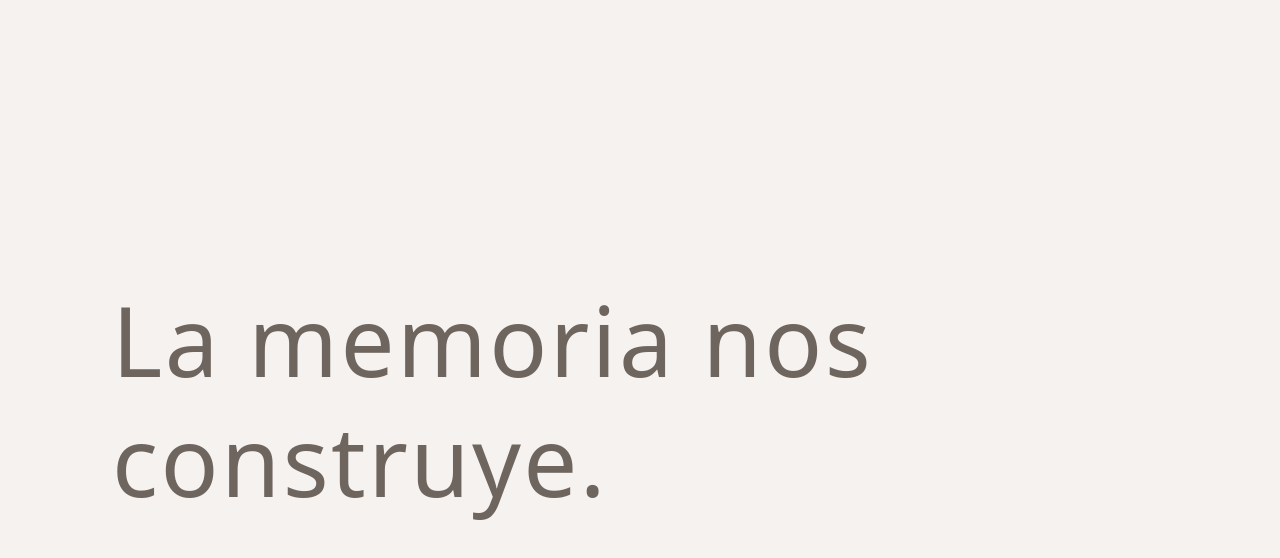
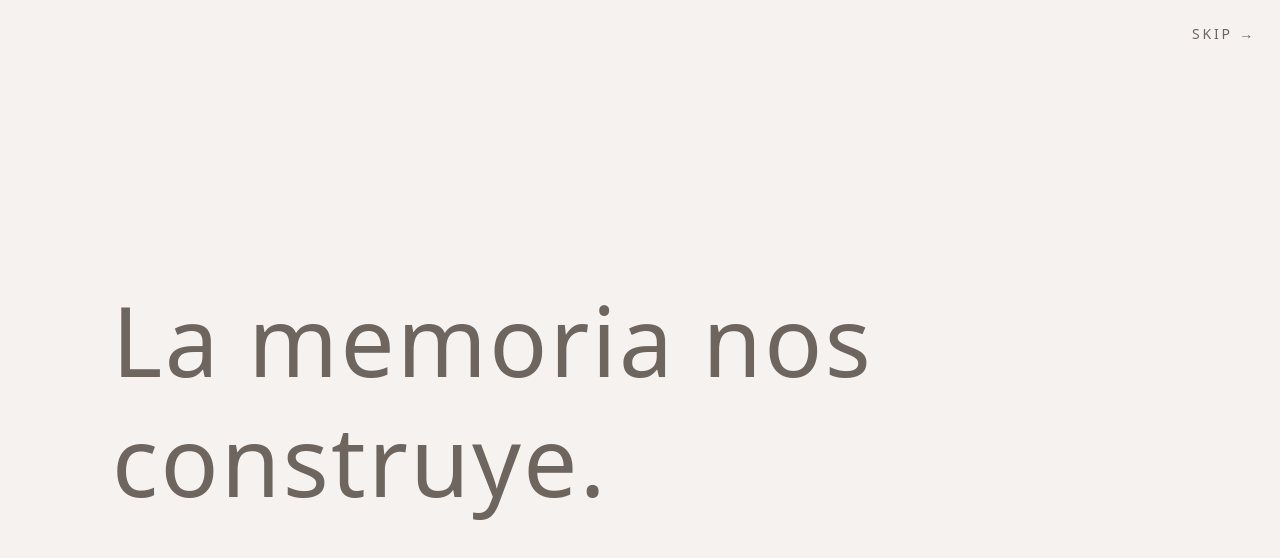
Before and after one commit to dpamely-art/estudio-daniela-pamely, a Next.js app: page / in a window 1280 px wide. Shown: the top 558 px of the page. Built offline with nearby package versions, Linux system fonts and the light colour scheme.

Commit message:
feat: add skip intro and home navigation across sections

```diff
--- a/app/components/IntroScreen.tsx
+++ b/app/components/IntroScreen.tsx
@@ -77,6 +77,25 @@ return () => {
 
   return (
     <div className="fixed inset-0 bg-[#f5f2ef] text-[#6f655f] overflow-hidden touch-none">
+      {step < 5 && (
+  <button
+    onClick={() => setStep(5)}
+    className="
+      fixed
+      top-6
+      right-6
+      z-50
+      text-sm
+      uppercase
+      tracking-[0.2em]
+      text-[#6f655f]
+      hover:opacity-70
+      transition-opacity
+    "
+  >
+    Skip →
+  </button>
+)}
       <AnimatePresence mode="wait">
         {step < 5 ? (
           <motion.div
```
